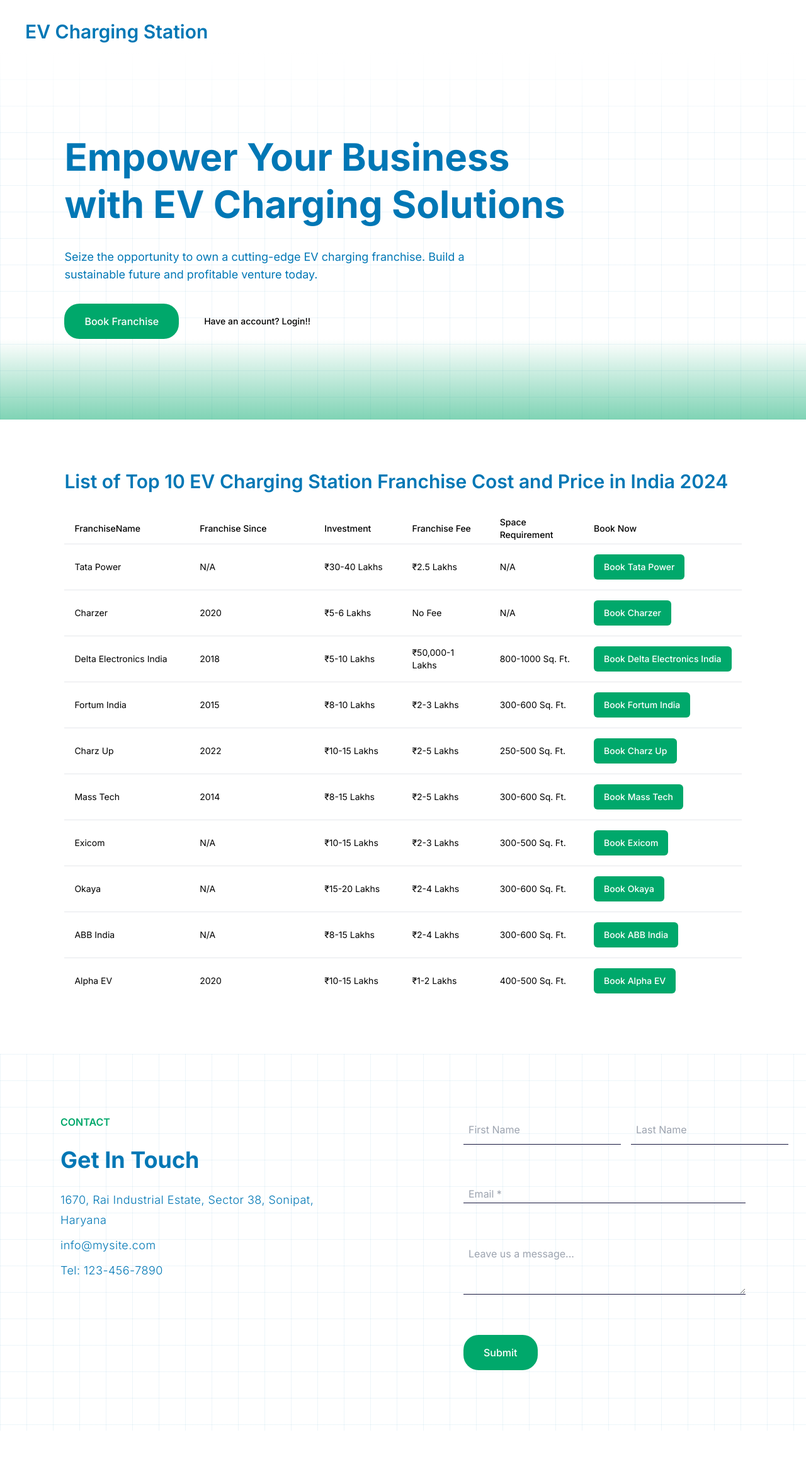
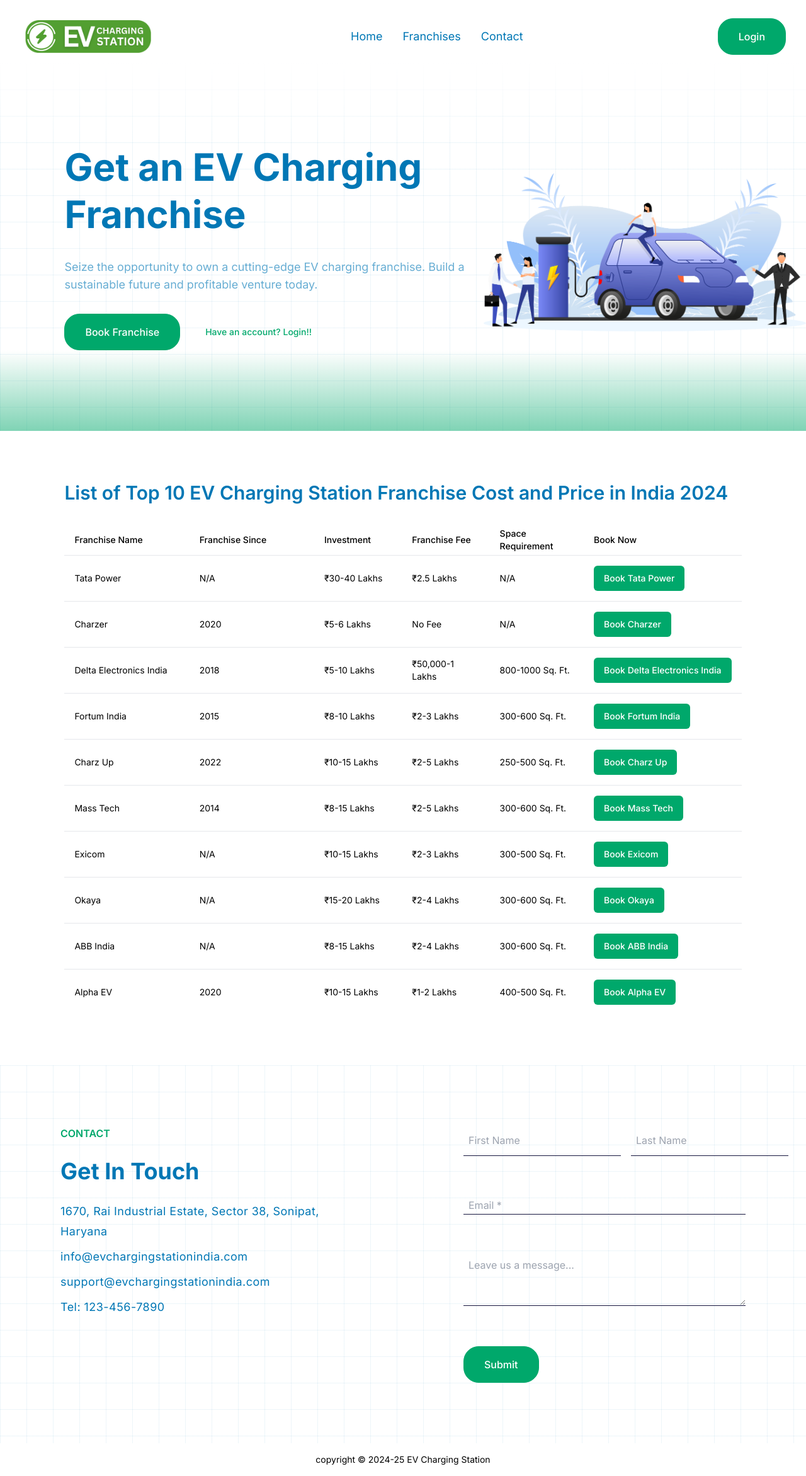
Before and after one commit to Boomzo-HQ/ev-franchise-website, a Next.js app: page / in a window 1280 px wide. Shown: the whole page at 63% size. Before the commit the page ends 2271 px from the top, so only its background shows below. Built offline with nearby package versions, Linux system fonts and the light colour scheme.

Commit message:
adding reset password page

```diff
--- a/src/app/login/page.tsx
+++ b/src/app/login/page.tsx
@@ -18,6 +18,7 @@
 import { Input } from "@/components/ui/input";
 import { Button } from "@/components/ui/button";
 import { useRouter } from "next/navigation";
+import { toast } from "@/components/ui/use-toast";
 
 type IconProps = React.HTMLAttributes<SVGElement>;
 
@@ -79,7 +80,6 @@
       .catch((data) => {
         console.log(data.response);
         setIsLoading(false);
-        // toast.error(errMsg, toastOptions);
       });
   }
 
@@ -129,7 +129,7 @@
 
 const Login = () => {
   return (
-    <div className="lg:p-8 w-screen h-screen flex items-center justify-center">
+    <div className="lg:p-8 px-[8vw] w-screen h-screen flex items-center justify-center">
       <div className="mx-auto flex w-full flex-col justify-center space-y-6 sm:w-[350px]">
         <div className="flex flex-col space-y-2 text-center">
           <h1 className="text-2xl font-semibold tracking-tight">
--- a/src/app/page.tsx
+++ b/src/app/page.tsx
@@ -1,11 +1,10 @@
 "use client";
 
 import ContactUs from "@/components/general/ContactUs";
+import Copyright from "@/components/general/Copyright";
 import FranchiseTable from "@/components/general/FranchiseTable";
 import Hero from "@/components/general/Hero";
 import Navbar from "@/components/general/Navbar";
-import { AuthProvider } from "@/utils/AuthContext";
-import Image from "next/image";
 
 export default function Home() {
   return (
@@ -15,6 +14,7 @@
       <Hero />
       <FranchiseTable />
       <ContactUs />
+      <Copyright />
     </>
   );
 }
--- a/src/components/general/ContactUs.tsx
+++ b/src/components/general/ContactUs.tsx
@@ -30,9 +30,10 @@
         <h2 className="text-2xl md:text-4xl text-median font-bold">
           Get In Touch
         </h2>
-        <div className="flex flex-col gap-y-2 text-lg font-light text-median tracking-wide leading-8">
+        <div className="flex flex-col gap-y-2 text-lg font-normal text-median tracking-wide leading-8">
           <span>1670, Rai Industrial Estate, Sector 38, Sonipat, Haryana</span>
-          <span>info@mysite.com</span>
+          <span>info@evchargingstationindia.com</span>
+          <span>support@evchargingstationindia.com</span>
           <span>Tel: 123-456-7890</span>
         </div>
       </div>
--- /dev/null
+++ b/src/components/general/Copyright.tsx
@@ -0,0 +1,11 @@
+import React from "react";
+
+const Copyright = () => {
+  return (
+    <div className="py-4 text-sm font-normal flex justify-center">
+      copyright © 2024-25 EV Charging Station
+    </div>
+  );
+};
+
+export default Copyright;
--- a/src/components/general/CustomButton.tsx
+++ b/src/components/general/CustomButton.tsx
@@ -11,7 +11,7 @@
 const CustomButton = ({ onClick, text }: ButtonProps) => {
   return (
     <Button
-      className="bg-minor bg-minor:hover text-white w-fit h-fit px-6 py-4 md:px-8 md:py-4 rounded-3xl text-xs md:text-base"
+      className="bg-minor bg-minor:hover border-[1px] border-[#00a86b] text-white w-fit h-fit px-6 py-4 md:px-8 md:py-4 rounded-3xl text-xs md:text-base"
       onClick={onClick}
     >
       {text}
--- a/src/components/general/FranchiseTable.tsx
+++ b/src/components/general/FranchiseTable.tsx
@@ -32,7 +32,7 @@
 export const columns: ColumnDef<FranchiseType>[] = [
   {
     accessorKey: "franchiseName",
-    header: "FranchiseName",
+    header: "Franchise Name",
     size: 200,
     cell: ({ row }) => (
       <div className="capitalize">{row.getValue("franchiseName")}</div>
@@ -107,7 +107,7 @@
   return (
     <section className="bg-[white] flex flex-col gap-y-8 py-16 md:py-20 px-[8vw]">
       <h1
-        className="text-2xl lg:text-3xl font-semibold text-median text-center lg:text-left"
+        className="text-xl lg:text-3xl font-semibold text-median text-center lg:text-left"
         style={{ lineHeight: "1.25" }}
       >
         List of Top 10 EV Charging Station Franchise Cost and Price in India
--- a/src/components/general/Hero.tsx
+++ b/src/components/general/Hero.tsx
@@ -2,35 +2,41 @@
 import CustomButton from "./CustomButton";
 import { Button } from "../ui/button";
 import Link from "next/link";
+import Image from "next/image";
+import Img from "../../../public/images/HeroImg.png";
 
 const Hero = () => {
   return (
-    <div className="relative w-full px-[5vw] lg:px-[8vw] pt-[16vh] pb-[15vh] lg:pb-[16vh]">
+    <div className="relative w-full px-[5vw] lg:px-[8vw] pt-[10vh] md:pt-[16vh] pb-[15vh] lg:pb-[16vh]">
       {/* grid */}
       <div className="absolute inset-0 h-full w-full bg-white bg-[linear-gradient(to_right,#0077b512_1px,transparent_1px),linear-gradient(to_bottom,#0077b512_1px,transparent_1px)] bg-[size:42px_42px] -z-10"></div>
       {/* white fade */}
-      <div className="absolute top-0 left-0 right-0 h-32 bg-gradient-to-b from-white to-transparent"></div>
-      <div className="absolute bottom-0 left-0 right-0 h-32 bg-gradient-to-t from-[rgba(0,168,107,0.5)] to-transparent"></div>
+      <div className="absolute top-0 left-0 right-0 h-24 md:h-32 bg-gradient-to-b from-white to-transparent"></div>
+      <div className="absolute bottom-0 left-0 right-0 h-24 md:h-32 bg-gradient-to-t from-[rgba(0,168,107,0.5)] to-transparent"></div>
       {/* content */}
       <div className="z-50 sm:w-full flex flex-col items-center lg:items-start gap-y-8 md:w-[75%]">
         <h1
-          className="text-2xl lg:text-6xl font-bold text-median text-center lg:text-left border-0"
+          className="text-2xl lg:text-6xl font-bold text-median text-center lg:text-left w-[90%] border-0"
           style={{ lineHeight: "1.25" }}
         >
-          Empower Your Business with EV Charging Solutions
-          {/* Electrify Your Business with <br /> */}
-          {/* <TypewriterEffectSmooth words={words} /> */}
+          {/* Empower Your Business with EV Charging Solutions */}
+          Get an EV Charging Franchise
         </h1>
-        <h5 className="text-sm text-center lg:text-left lg:text-lg text-median font-normal md:w-[80%]">
+        <h5 className="text-sm text-center w-[90%] lg:text-left lg:text-lg text-[#0077b599] font-normal md:w-[80%]">
           Seize the opportunity to own a cutting-edge EV charging franchise.
           Build a sustainable future and profitable venture today.
         </h5>
-        <div className="flex gap-6 items-center">
+        <div className="flex flex-col md:flex-row gap-6 items-center">
           <CustomButton text="Book Franchise" />
           <Link href={"/login"}>
-            <Button variant={"link"}>Have an account? Login!!</Button>
+            <Button variant={"link"} className="text-[#00a86b]">
+              Have an account? Login!!
+            </Button>
           </Link>
         </div>
+      </div>
+      <div className="hidden md:block absolute top-[30%] right-0 -z-10">
+        <Image src={Img} alt="hero-img" className="w-[40vw]" />
       </div>
     </div>
   );
--- a/src/components/general/Navbar.tsx
+++ b/src/components/general/Navbar.tsx
@@ -3,9 +3,14 @@
 import React from "react";
 import CustomButton from "./CustomButton";
 import { useAuth } from "@/utils/AuthContext";
+import Image from "next/image";
+import Logo from "../../../public/images/EV Logo.png";
+import Link from "next/link";
 
 const Navbar = () => {
   const { isLoggedIn, firstCheck } = useAuth();
+  console.log(isLoggedIn);
+  console.log(firstCheck);
 
   return (
     <nav className="bg-[white] w-full px-4 md:px-8 max-w-[1440px] pt-4">
@@ -14,28 +19,28 @@
         <div>
           {/* Website Logo */}
           <a href="#" className="flex items-center py-4 px-2">
-            <span className="font-semibold text-median text-lg md:text-3xl">
+            {/* <span className="font-semibold text-median text-lg md:text-3xl">
               EV Charging Station
-            </span>
+            </span> */}
+            <Image
+              className="m-0 p-0 w-[120px] md:w-[200px]"
+              src={Logo}
+              alt="ev-charging-station"
+            />
           </a>
         </div>
-        {/* Primary Navbar items */}
-        {!isLoggedIn && firstCheck && (
         <div className="hidden md:flex items-center gap-8">
           {["Home", "Franchises", "Contact"].map((option, idx) => {
             return (
-                <a
-                  href="#"
-                  key={idx}
-                  className="text-median font-normal text-lg"
-                >
+              <a href="#" key={idx} className="text-median font-normal text-lg">
                 {option}
               </a>
             );
           })}
         </div>
-        )}
-        {!isLoggedIn && firstCheck && <CustomButton text="Login" />}
+        <Link href={"/login"}>
+          <CustomButton text="Login" />
+        </Link>
       </div>
     </nav>
   );
--- a/src/utils/AuthContext.tsx
+++ b/src/utils/AuthContext.tsx
@@ -37,21 +37,20 @@
   const [isLoggedIn, setIsLoggedIn] = useState(false);
   const [firstCheck, setfirstCheck] = useState(false);
 
-
   useEffect(() => {
     const storedUserData = localStorage.getItem(LOCAL_STORAGE_USER);
     if (storedUserData) {
       setUser(JSON.parse(storedUserData));
+      console.log(" vnvkhjkbhj");
       setIsLoggedIn(true);
-      setfirstCheck(true);
     }
+    setfirstCheck(true);
   }, []);
 
   const signIn = async (user: USER) => {
     setUser(user);
     setIsLoggedIn(true);
     localStorage.setItem(LOCAL_STORAGE_USER, JSON.stringify(user));
-
   };
 
   const signOut = () => {
```
Also changed, not shown: src/app/booked/page.tsx (+20 -14 lines), src/app/profile/page.tsx (+27 -5 lines), src/app/reset-password/page.tsx (+17 -4 lines), public/images/EV Logo.png (added), public/images/HeroImg.png (added). Lines whose indentation alone changed are shown as unchanged.
